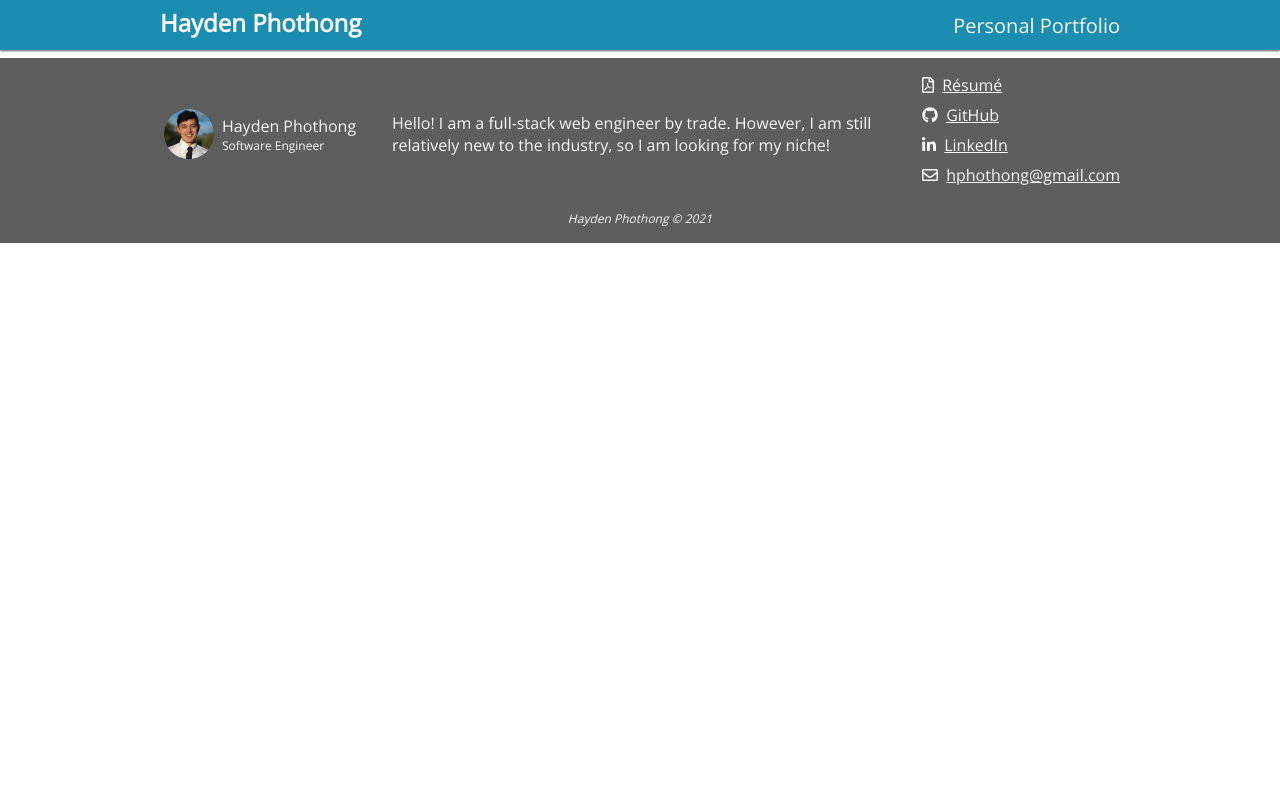
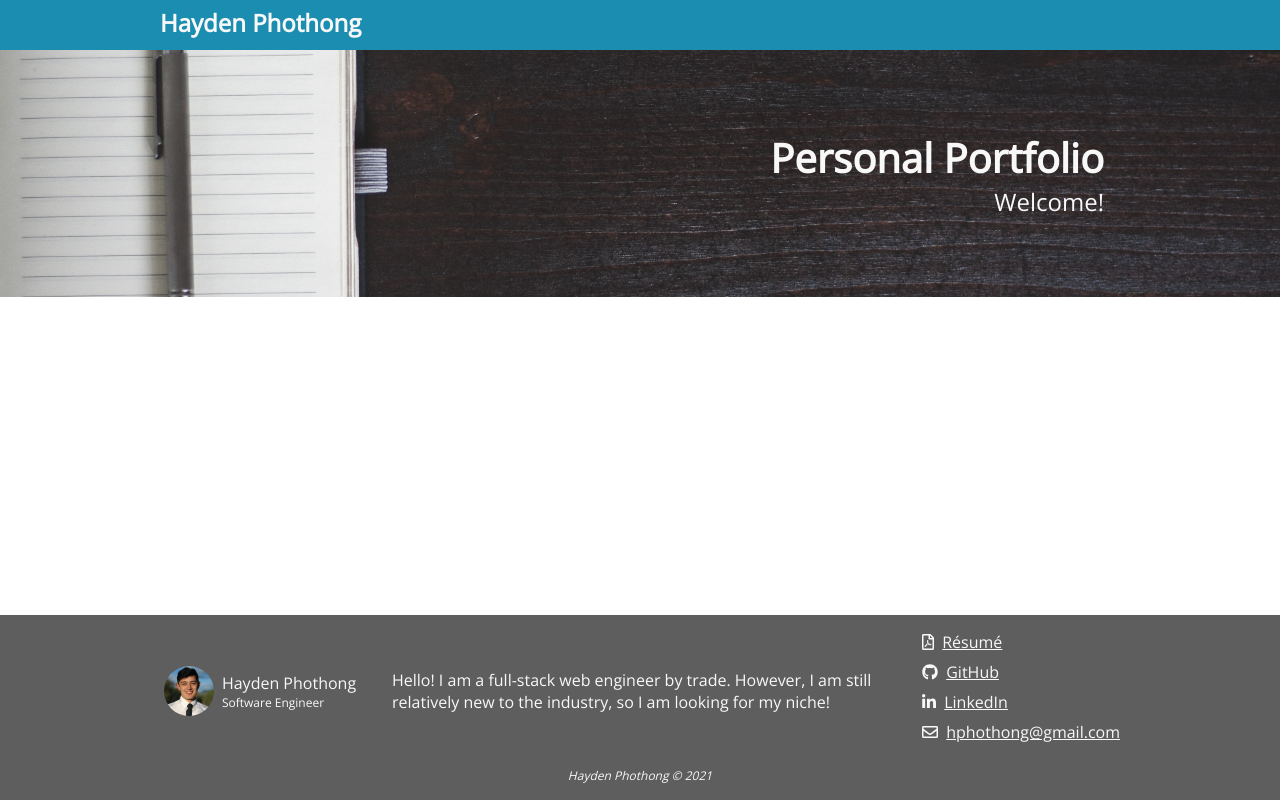
Before and after one commit to haypho/info, a React app: page / in a window 1280 px wide. Built offline with nearby package versions, Linux system fonts and the light colour scheme.

Commit message:
Add jumbotron for welcome banner

```diff
--- a/src/components/app-header/AppHeader.scss
+++ b/src/components/app-header/AppHeader.scss
@@ -2,8 +2,6 @@
 
 .app-header {
   background: $primary;
-  margin-bottom: 0.5em;
-  box-shadow: 0 1px 2px $secondary;
 }
 
 .app-title-area {
--- a/src/components/app-header/AppHeader.tsx
+++ b/src/components/app-header/AppHeader.tsx
@@ -2,12 +2,17 @@ import './AppHeader.scss';
 import React from 'react';
 import Container from '../container';
 
-const AppHeader: React.FC = () => (
+export interface AppHeaderProps {
+  title?: string;
+  subtitle?: string;
+}
+
+const AppHeader: React.FC<AppHeaderProps> = ({ title, subtitle }: AppHeaderProps) => (
   <header className="app-header">
     <Container>
       <div className="app-title-area">
-        <h2 className="app-title">Hayden Phothong</h2>
-        <p className="app-subtitle">Personal Portfolio</p>
+        {title && (<h1 className="app-title">{title}</h1>)}
+        {subtitle && (<p className="app-subtitle">{subtitle}</p>)}
       </div>
     </Container>
   </header>
--- /dev/null
+++ b/src/components/jumbotron/Jumbotron.scss
@@ -0,0 +1,42 @@
+@import "../../styles/theme";
+
+.jumbotron {
+  background-position: 50%;
+  background-repeat: no-repeat;
+  background-size: 100% auto;
+  display: flex;
+  flex: 0.5;
+  align-items: center;
+}
+
+.jumbotron-container {
+  height: 100%;
+  display: flex;
+  flex-direction: column;
+  align-items: flex-end;
+
+  .jumbotron-title {
+    color: $background;
+    margin: 0 1rem 0 0;
+    font-size: 1.25rem;
+  }
+
+  .jumbotron-subtitle {
+    color: $background;
+    margin: 0 1rem 0 0;
+  }
+}
+
+
+
+@media (min-width: 600px) {
+  .jumbotron-container {
+    .jumbotron-title {
+      font-size: 2.5rem;
+    }
+
+    .jumbotron-subtitle {
+      font-size: 1.5rem;
+    }
+  }
+}
--- /dev/null
+++ b/src/components/jumbotron/Jumbotron.tsx
@@ -0,0 +1,14 @@
+import './Jumbotron.scss';
+import React, { FC } from 'react';
+import Container from '../container';
+
+const Jumbotron: FC = () => (
+  <div className="jumbotron" style={{ backgroundImage: 'url(assets/images/notebook.jpg)' }}>
+    <Container className="jumbotron-container">
+      <h2 className="jumbotron-title">Personal Portfolio</h2>
+      <p className="jumbotron-subtitle">Welcome!</p>
+    </Container>
+  </div>
+);
+
+export default Jumbotron;
--- /dev/null
+++ b/src/components/jumbotron/index.ts
@@ -0,0 +1,4 @@
+import Jumbotron from './Jumbotron';
+
+export * from './Jumbotron';
+export default Jumbotron;
--- /dev/null
+++ b/src/features/App.scss
@@ -0,0 +1,7 @@
+@import "../styles/theme";
+
+.app-content {
+  display: flex;
+  flex-direction: column;
+  flex: 1;
+}
--- a/src/features/App.tsx
+++ b/src/features/App.tsx
@@ -1,10 +1,14 @@
+import './App.scss';
 import React from 'react';
 import AppFooter from './app-footer/AppFooter';
 import AppHeader from '../components/app-header';
+import Jumbotron from '../components/jumbotron';
 
 const App: React.FC = () => (
   <>
-    <AppHeader />
+    <AppHeader title="Hayden Phothong" />
+    <Jumbotron />
+    <div className="app-content" />
     <AppFooter />
   </>
 );
--- a/src/styles/_theme.scss
+++ b/src/styles/_theme.scss
@@ -5,9 +5,3 @@ $primary: $blueMunsell;
 $secondary: $davysGrey;
 $tertiary: $budGreen;
 $accent: $pumpkin;
-
-$budGreen: #70ae6e;
-$cultured: #f8f8f8;
-$davysGrey: #5e5e5e;
-$keppel: #5fb49c;
-$pumpkin: #f47215;
```
Also changed, not shown: public/assets/images/notebook.jpg (added).
